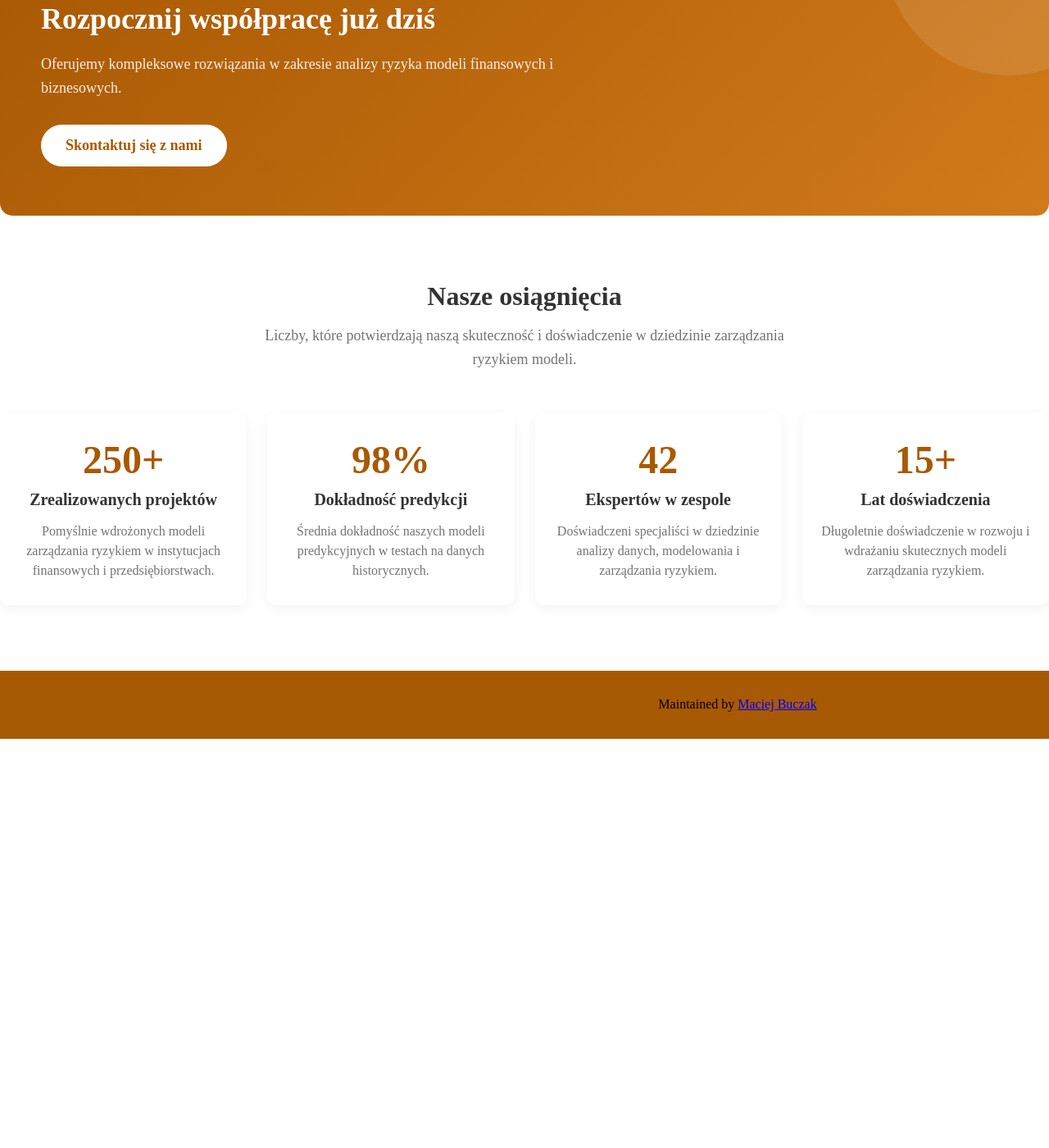
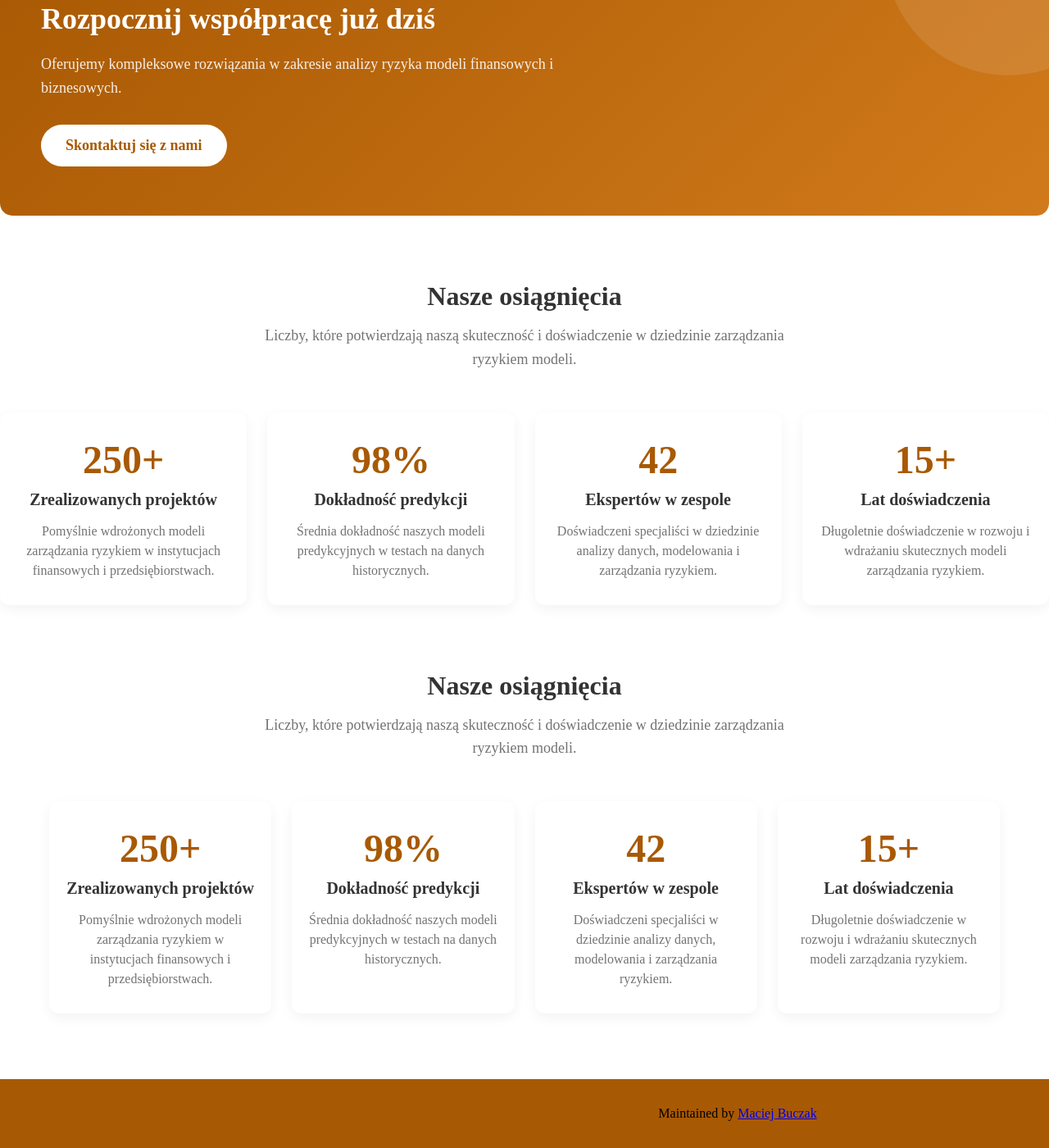
Before and after one commit to MaciejBuczak/risk-research, a Jekyll site: the page built from ryzmod.md, in a window 1280 px wide and 1400 px high, scrolled down 9144 px. Shown: the whole window at 82% size. Built offline with Jekyll 4.4.1, drawn with Linux system fonts in a browser that asks for light colours; before the commit the page ends 10045 px from its top, so only the background shows below that.

Commit message:
Update ryzyko-modeli-layout.html

```diff
--- a/_layouts/ryzyko-modeli-layout.html
+++ b/_layouts/ryzyko-modeli-layout.html
@@ -1984,6 +1984,128 @@
 
 
 
+
+<!-- Sekcja O 21  -->
+<div class="ryzmod-container">
+  <div class="stats-container">
+    <div class="stats-header">
+      <h2>Nasze osiągnięcia</h2>
+      <p>Liczby, które potwierdzają naszą skuteczność i doświadczenie w dziedzinie zarządzania ryzykiem modeli.</p>
+    </div>
+
+    <div class="stats-cards">
+      <div class="stat-card">
+        <div class="stat-number">250+</div>
+        <div class="stat-title">Zrealizowanych projektów</div>
+        <div class="stat-description">Pomyślnie wdrożonych modeli zarządzania ryzykiem w instytucjach finansowych i przedsiębiorstwach.</div>
+      </div>
+
+      <div class="stat-card">
+        <div class="stat-number">98%</div>
+        <div class="stat-title">Dokładność predykcji</div>
+        <div class="stat-description">Średnia dokładność naszych modeli predykcyjnych w testach na danych historycznych.</div>
+      </div>
+
+      <div class="stat-card">
+        <div class="stat-number">42</div>
+        <div class="stat-title">Ekspertów w zespole</div>
+        <div class="stat-description">Doświadczeni specjaliści w dziedzinie analizy danych, modelowania i zarządzania ryzykiem.</div>
+      </div>
+
+      <div class="stat-card">
+        <div class="stat-number">15+</div>
+        <div class="stat-title">Lat doświadczenia</div>
+        <div class="stat-description">Długoletnie doświadczenie w rozwoju i wdrażaniu skutecznych modeli zarządzania ryzykiem.</div>
+      </div>
+    </div>
+  </div>
+</div>
+
+<style>
+  .stats-container {
+    margin: 80px 0;
+    text-align: center;
+    width: 100%;
+    max-width: 100%;
+  }
+
+  .stats-header {
+    max-width: 700px;
+    margin: 0 auto 50px;
+  }
+
+  .stats-header h2 {
+    font-size: 32px;
+    color: #333;
+    margin-bottom: 15px;
+  }
+
+  .stats-header p {
+    color: #737373;
+    font-size: 18px;
+    line-height: 1.6;
+    text-indent: 0;
+  }
+
+  .stats-cards {
+    display: grid;
+    grid-template-columns: repeat(auto-fit, minmax(220px, 1fr));
+    gap: 25px;
+  }
+
+  .stat-card {
+    background-color: white;
+    border-radius: 12px;
+    padding: 30px 20px;
+    box-shadow: 0 5px 15px rgba(0,0,0,0.05);
+    transition: transform 0.3s ease;
+  }
+
+  .stat-card:hover {
+    transform: translateY(-5px);
+  }
+
+  .stat-number {
+    font-size: 48px;
+    font-weight: bold;
+    color: #a85903;
+    margin-bottom: 10px;
+  }
+
+  .stat-title {
+    font-size: 20px;
+    font-weight: bold;
+    color: #333;
+    margin-bottom: 15px;
+  }
+
+  .stat-description {
+    font-size: 16px;
+    color: #737373;
+    line-height: 1.5;
+  }
+
+  @media screen and (max-width: 992px) {
+    .stats-cards {
+      grid-template-columns: repeat(2, 1fr);
+    }
+  }
+
+  @media screen and (max-width: 576px) {
+    .stats-cards {
+      grid-template-columns: 1fr;
+    }
+  }
+</style>
+
+
+
+
+
+
+
+
+
   <!-- FOOTER  -->
   <div id="footer_wrap" class="outer">
     <footer class="inner">
```
